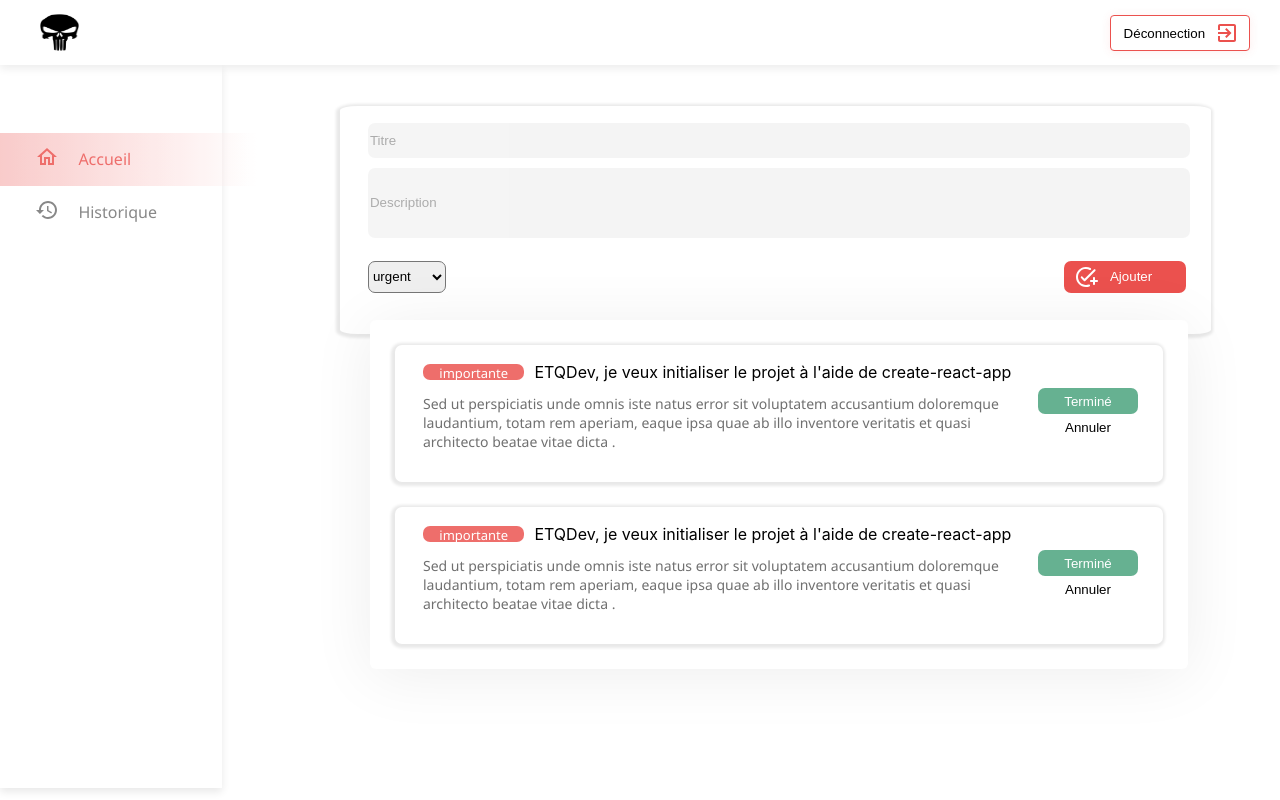
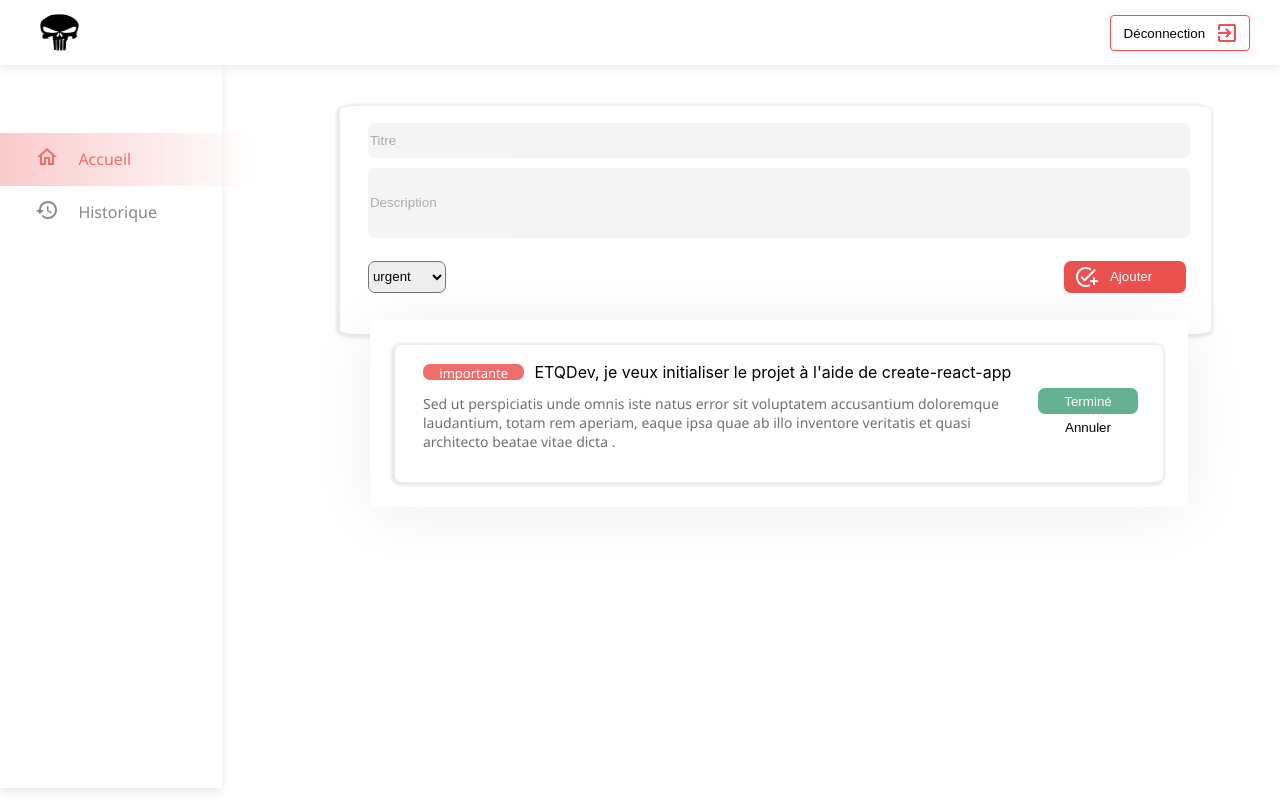
Before and after one commit to mohameedelfachati/todo, a React (Create React App) app: page /home in a window 1280 px wide. Built offline with nearby package versions, Linux system fonts and the light colour scheme.

Commit message:
retrieve back-end respnse

```diff
--- a/package.json
+++ b/package.json
@@ -8,6 +8,7 @@
     "@testing-library/jest-dom": "^5.16.1",
     "@testing-library/react": "^12.1.2",
     "@testing-library/user-event": "^13.5.0",
+    "axios": "^0.24.0",
     "react": "^17.0.2",
     "react-dom": "^17.0.2",
     "react-router-dom": "^6.2.1",
--- a/src/Historique/Historique.css
+++ b/src/Historique/Historique.css
@@ -7,7 +7,6 @@
 .text{
     width: 50%;
     text-align: center;
-
-
     border-bottom: 3px solid red;
+    color: red;
 }
--- a/src/Historique/Historique.js
+++ b/src/Historique/Historique.js
@@ -1,40 +1,43 @@
 import Poste from "../app/Poste/Poste";
-import { HistoriqueWrapper, NavText } from "./Historique.style";
+import { DeleText, HistoriqueWrapper, NavText } from "./Historique.style";
 import "./Historique.css";
+import React, { useState, useEffect } from "react";
+import { getPosts } from "./Historique.service";
+import axios from "axios";
+const Historique = () => {
+  const [isDone, setIsdone] = useState(true);
+  const [posteList, setPosteList] = useState([]);
+  const changeSatuts = (bol) => {
+    setIsdone(bol);
+  };
 
-const Historique = () => {
+  console.log(isDone);
+
+  useEffect(() => {
+    axios
+      .get("http://localhost:8080/test")
+      .then((res) => {
+        isDone
+          ? setPosteList(res.filter((post) => post.status == "done"))
+          : setPosteList(res.filter((post) => post.status == "deleted"));
+      })
+      .catch((err) => console.log("invalid adress", err));
+  }, [isDone]);
+
+  console.log(getPosts);
+
   return (
     <HistoriqueWrapper>
       <div className="hedrwrapper">
-        <div className="text">
+        <NavText boolVal={isDone} onClick={() => changeSatuts(true)}>
           <p>Terminées</p>
-        </div>
-        <div className="text">
+        </NavText>
+
+        <DeleText boolVal={isDone} onClick={() => changeSatuts(false)}>
           <p>Supprimées</p>
-        </div>
+        </DeleText>
       </div>
-      <div className="poste_container">
-        <div className="text_container">
-          <div className="sub_text_container">
-            <t2 className="todo">
-              ETQDev, je veux initialiser le projet à l'aide de create-react-app
-            </t2>
-            <div className="priority">
-              <div className="important">importante</div>
-            </div>
-          </div>
-          <p className="todo_text">
-            Sed ut perspiciatis unde omnis iste natus error sit voluptatem
-            accusantium doloremque laudantium, totam rem aperiam, eaque ipsa
-            quae ab illo inventore veritatis et quasi architecto beatae vitae
-            dicta .
-          </p>
-        </div>
-        <div className="button_Add">
-          <button className="button_terminé">Terminé</button>
-          <button className="button_annuler">Annuler</button>
-        </div>
-      </div>
+      <Poste posts={posteList} />
     </HistoriqueWrapper>
   );
 };
--- /dev/null
+++ b/src/Historique/Historique.service.js
@@ -0,0 +1,24 @@
+export const getPosts = [
+  {
+    title: "ETQDev, je veux initialiser le projet à l'aide de create-react-app",
+    priority: "importante",
+    date: "2/05/1996",
+    details:
+      " Sed ut perspiciatis unde omnis iste natus error sit voluptatem accusantium doloremque laudantium, totam rem aperiam, eaque ipsa  quae ab illo inventore veritatis et quasi architecto beatae vitae dicta .",
+    status: "inProgress",
+  },
+  {
+    title: "ETQDev, je veux initialiser le projet à l'aide de create-react-app",
+    priority: "low",
+    date: "12/55/555",
+    details: "ejklshfbuizehfjioaJFNAeiofhervhsdl",
+    status: "deleted",
+  },
+  {
+    title: "fjhzembuifghzFjzfopzJVNZ",
+    priority: "medium",
+    date: "15/52/55",
+    details: "nfzehfzeipfjzenouifhzejfopzejfioc",
+    status: "done",
+  },
+];
--- a/src/Historique/Historique.style.js
+++ b/src/Historique/Historique.style.js
@@ -23,21 +23,16 @@ export const HistoriqueWrapper = styled.div`
   top: 110px;
 `;
 
-export const NavText = styled.p`
-  position: absolute;
-  width: 65px;
-  height: 19px;
-  left: 159px;
-  top: 10px;
+export const NavText = styled.div`
+  width: 50%;
+  text-align: center;
+  border-bottom: 3px solid ${(props) => (props.boolVal ? "red" : "grey")};
+  color: ${(props) => (props.boolVal ? "red" : "grey")};
+`;
 
-  font-family: Segoe UI;
-  font-style: normal;
-  font-weight: 600;
-  font-size: 14px;
-  line-height: 19px;
-  border-bottom-width: 3px;
-  text-decoration: underline;
-  border-bottom-color: black;
-  padding-bottom: 19px;
-  color: #eb514e;
+export const DeleText = styled.div`
+  width: 50%;
+  text-align: center;
+  border-bottom: 3px solid ${(props) => (!props.boolVal ? "red" : "grey")};
+  color: ${(props) => (!props.boolVal ? "red" : "grey")};
 `;
--- a/src/Home/Home.js
+++ b/src/Home/Home.js
@@ -1,12 +1,24 @@
 import React from "react";
 import AddTodoCm from "../app/AddTodoCm";
 import Poste from "../app/Poste/Poste";
+import { getPosts } from "../Historique/Historique.service";
+import { HomeWrapper } from "../Historique/Historique.style";
+import { useState, useEffect } from "react";
 
-const Home = () => (
-  <div className="inner_app_content">
-    <AddTodoCm />
-    <Poste />
-  </div>
-);
+const Home = () => {
+  const [posteInPr, setPosteInPr] = useState([]);
+  useEffect(() => {
+    setPosteInPr(getPosts.filter((post) => post.status == "inProgress"));
+  }, []);
+
+  return (
+    <div className="inner_app_content">
+      <AddTodoCm />
+      <HomeWrapper theme={{ top: "320px", left: "370px" }}>
+        <Poste posts={posteInPr} />
+      </HomeWrapper>
+    </div>
+  );
+};
 
 export default Home;
--- a/src/app/Poste/Poste.css
+++ b/src/app/Poste/Poste.css
@@ -80,3 +80,12 @@ line-height: 19px;
 
 color: #707070;
 }
+.date{
+    align-self: center;
+    color: #ACB7C1;
+    font-family: Segoe UI;
+    font-style: normal;
+    font-weight: normal;
+    font-size: 14px;
+    line-height: 19px;
+}
--- a/src/app/Poste/Poste.js
+++ b/src/app/Poste/Poste.js
@@ -2,54 +2,42 @@ import React from "react";
 import { HomeWrapper } from "../../Historique/Historique.style";
 import "./Poste.css";
 
-const Poste = () => {
+const Poste = ({ posts }) => {
   return (
-    <HomeWrapper theme={{ top: "320px", left: "370px" }}>
+    <div>
+      {posts &&
+        posts.map((post) => (
           <div className="poste_container">
             <div className="text_container">
               <div className="sub_text_container">
-            <t2 className="todo">
-              ETQDev, je veux initialiser le projet à l'aide de create-react-app
-            </t2>
+                <t2 className="todo">{post.title} </t2>
                 <div className="priority">
-              <div className="important">importante</div>
+                  <div className="important">{post.priority}</div>
                 </div>
               </div>
-          <p className="todo_text">
-            Sed ut perspiciatis unde omnis iste natus error sit voluptatem
-            accusantium doloremque laudantium, totam rem aperiam, eaque ipsa
-            quae ab illo inventore veritatis et quasi architecto beatae vitae
-            dicta .
-          </p>
+              <p className="todo_text">{post.details}</p>
             </div>
+            {post.status == "inProgress" ? (
               <div className="button_Add">
-          <button className="button_terminé">Terminé</button>
-          <button className="button_annuler">Annuler</button>
+                <button
+                  className="button_terminé"
+                  //onClick={changeStatusTodone(post)}
+                >
+                  Terminé
+                </button>
+                <button
+                  className="button_annuler"
+                  //onClick={changeStatusToDeleted(post)}
+                >
+                  Annuler
+                </button>
               </div>
+            ) : (
+              <div className="date">{post.date} </div>
+            )}
           </div>
-      <div className="poste_container">
-        <div className="text_container">
-          <div className="sub_text_container">
-            <t2 className="todo">
-              ETQDev, je veux initialiser le projet à l'aide de create-react-app
-            </t2>
-            <div className="priority">
-              <div className="important">importante</div>
+        ))}
     </div>
-          </div>
-          <p className="todo_text">
-            Sed ut perspiciatis unde omnis iste natus error sit voluptatem
-            accusantium doloremque laudantium, totam rem aperiam, eaque ipsa
-            quae ab illo inventore veritatis et quasi architecto beatae vitae
-            dicta .
-          </p>
-        </div>
-        <div className="button_Add">
-          <button className="button_terminé">Terminé</button>
-          <button className="button_annuler">Annuler</button>
-        </div>
-      </div>
-    </HomeWrapper>
   );
 };
 
```
Also changed, not shown: 1 other file (tests, documents, lock files or other folders). Lines whose indentation alone changed are shown as unchanged.
